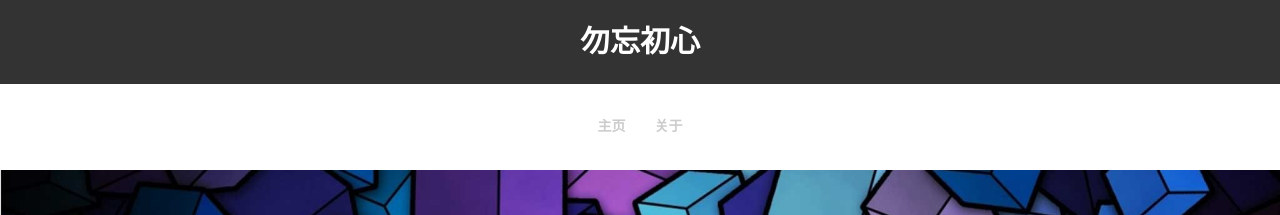
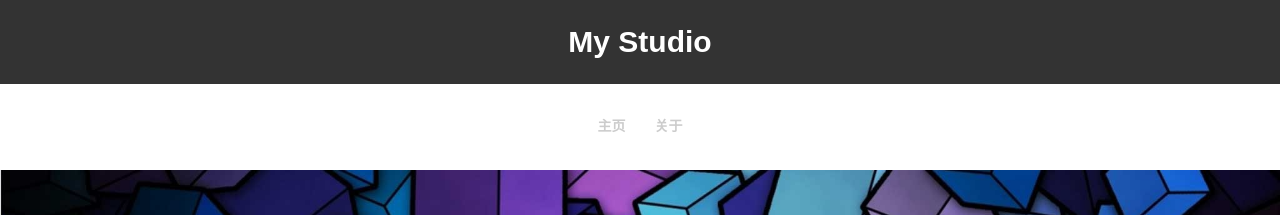
Before and after one commit to shuwi/shuwi.github.io, a Jekyll site: the page built from index.md, in a window 1280 px wide. Shown: the top 215 px of the page. Built offline with Jekyll 4.4.1, drawn with Linux system fonts in a browser that asks for light colours.

Commit message:
Update _config.yml

```diff
--- a/_config.yml
+++ b/_config.yml
@@ -1,4 +1,4 @@
-title:            勿忘初心
+title:            My Studio
 tagline:          Life without Pants!
 description:      An awesome Jekyll theme by Engineer Hossain Mohd Faysal featuring a slide out drawer navigation for mobile browsers.
 # Your site's domain goes here. Leave localhost server or blank when working locally.
```
